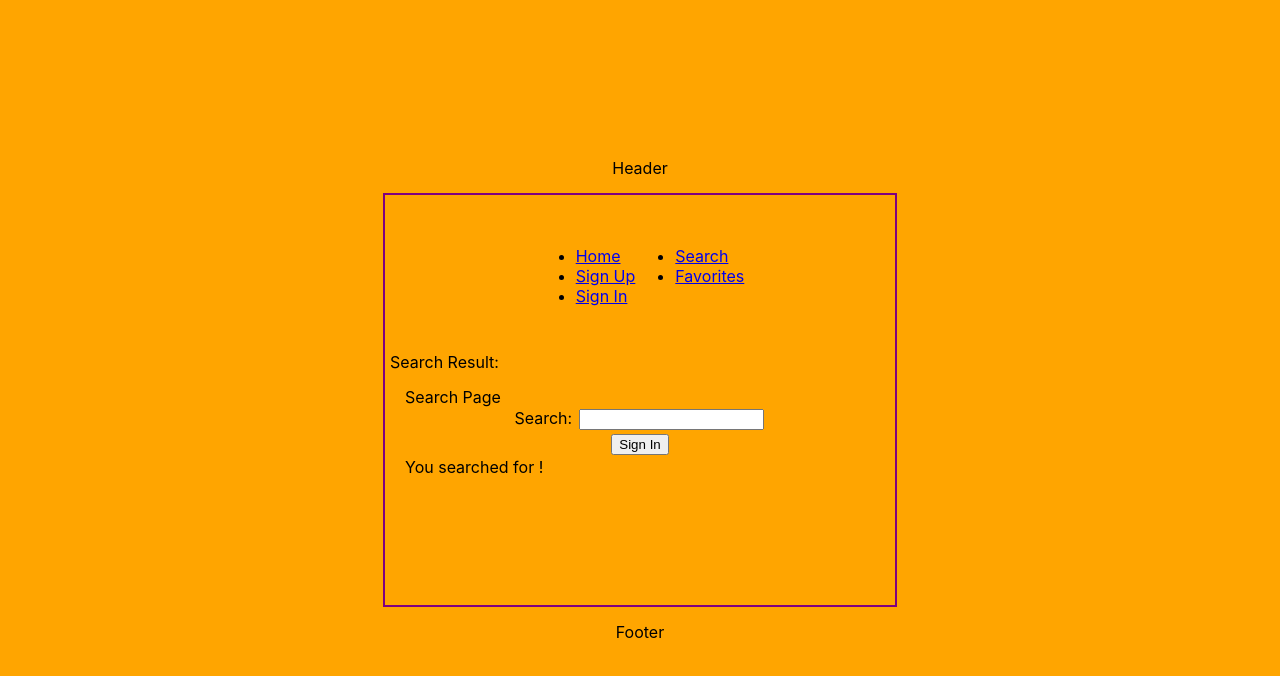
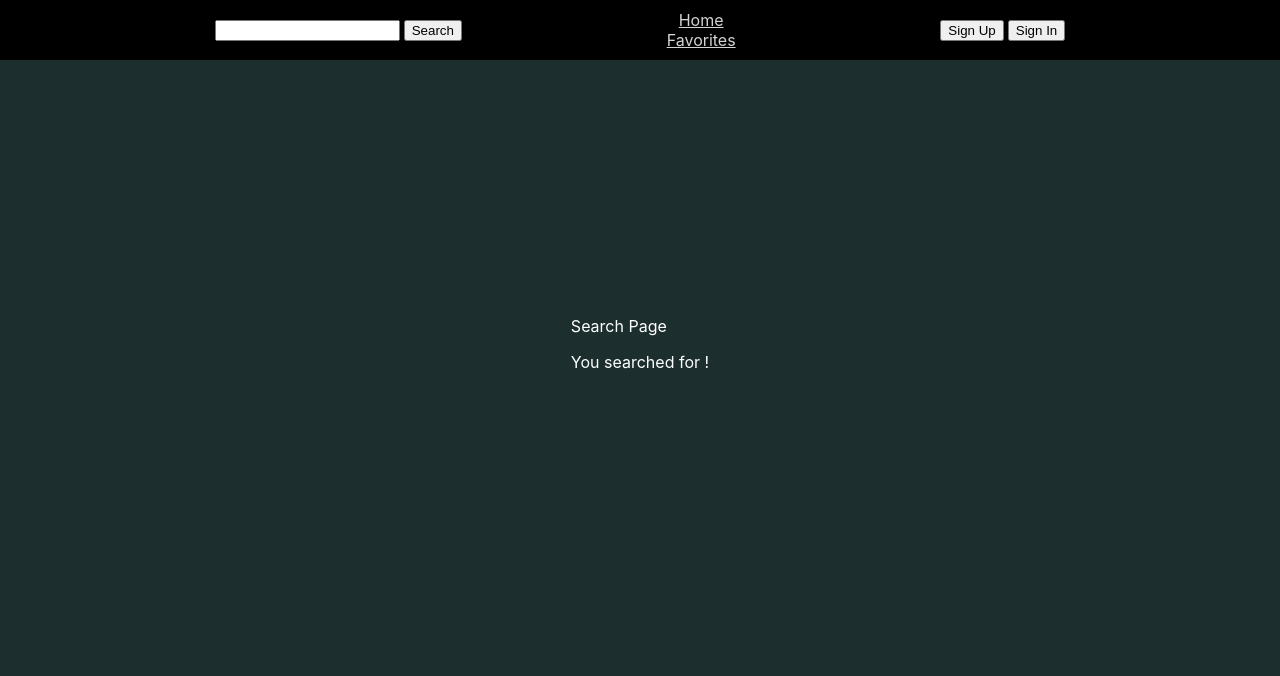
Before and after one commit to franco-ortega/lab-14-favorites-api-fe, a React (Create React App) app: page /search in a window 1280 px wide. Shown: the top 676 px of the page. Built offline with nearby package versions, Linux system fonts and the light colour scheme.

Commit message:
css changes with vh and vw

```diff
--- a/src/App.css
+++ b/src/App.css
@@ -1,44 +1,90 @@
-html {
-  height: 100%;
-  width: vw;
-  display: flex;
-  flex-direction: column  ;
-  justify-content: center;
+* {
+  box-sizing: border-box;
 }
 
 body {
   display: flex;
   flex-direction: row;
   align-items: center;
-  width: fit-content;
-  margin: auto;
-  height: 100%;
-  background-color: orange;
+  /* width: fit-content; */
+  /* margin: auto; */
+  /* height: 100vh; */
+  background-color: rgb(28, 46, 46);
+  color: white;
 }
 
 div {
-  margin: 10px;
-  padding: 5px;
+  /* margin: 10px;
+  padding: 5px; */
   /* border: solid 2px green; */
-  background-color: orange;
+}
+
+a {
+  color: lightgray;
 }
 
 input {
   margin: 2px;
 }
 
-button {
-  margin: 2px;
+ul {
+  margin: 0;
+  padding: 0;
+}
+
+li {
+  list-style: none;
 }
 
 .main-div{
-  height: 350px;
-  border: solid 2px purple;
+  /* margin: auto; */
+  height: 100vw;
+  width: 100vw;
+  /* border: solid 2px purple; */
 }
 
-.header-div, .footer-div {
+.shell-div {
+  display: flex;
+  flex-direction: column;
+  align-items: center;
+  /* justify-content: center; */
+  height: 100vh;
+  width: 100vw;
+}
+
+.switch-div {
+  display: flex;
+  flex-direction: column;
+  align-items: center;
+  justify-content: first baseline;
+  /* margin: auto; */
+  /* border: solid 2px blue; */
+  padding-top: 20%;
+}
+
+.header-div {
+  background-color: black;
+  /* color: whitesmoke; */
   text-align: center;
+  /* width: 100%; */
+  display: flex;
+  flex-direction: row;
+  /* align-self: center; */
+  justify-content: space-between;
+  padding: 10px;
+  width: 100vw;
 }
+
+.header-button-div {
+  display: flex;
+  flex-direction: row;
+  justify-content: flex-end
+}
+
+.header-search-form-div {
+  align-self: center;
+}
+
 
 .nav-div {
   display: flex;
@@ -52,20 +98,69 @@ button {
   width: fit-content;
 }
 
-.align-form {
+.signin-div, .signup-div {
+  text-align: center;
+}
+
+.search-form {
   display: flex;
   flex-direction: column;
   align-items: center;
 }
 
+
+.signin-form, .signup-form {
+  display: flex;
+  flex-direction: column;
+  align-items: flex-end;
+  margin: 5px;
+}
+
 button {
+  /* height: fit-content; */
   width: fit-content;
+  align-self: center;
 }
+
+button {
+  margin: 2px;
+}
+
+.search-button > a, .sign-in-button > a, .sign-up-button > a {
+  color: black;
+}
+
+.search-button > a:link, .sign-in-button > a:link, .sign-up-button > a:link {
+  text-decoration: none;
+}
+
+.signin-form-button, .signup-form-button {
+  margin: 3px;
+}
+
 
 
 @media (min-width: 600px) {
   .main-div {
-    height: 400px;
-    width: 500px;
+    height: 90vh;
+    width: 100vw;
+  }
+
+  .header-div {
+    background-color: black;
+    /* color: whitesmoke; */
+    text-align: center;
+    /* width: 100%; */
+    display: flex;
+    flex-direction: row;
+    justify-content: space-evenly;
+    padding: 10px;
+    width: 100vw;
+  }
+
+
+  .search-form {
+    display: flex;
+    flex-direction: row;
   }
 }
--- a/src/App.js
+++ b/src/App.js
@@ -6,13 +6,13 @@ import {
 } from 'react-router-dom';
 import './App.css';
 import Header from './Header.js';
-import Nav from './Nav.js';
+//import Nav from './Nav.js';
 import Home from './Home.js';
 import SignUp from './SignUp.js';
 import SignIn from './SignIn.js';
 import Search from './Search.js';
 import Favorites from './Favorites.js';
-import Footer from './Footer.js';
+//import Footer from './Footer.js';
 
 export default class App extends Component {
 
@@ -32,13 +32,15 @@ handleSubmitSearch = (e) => {
 
   render() {
     return (
-      <div>
-        <Header />
-        <div className='main-div'>
-
+      <div className='main-div'>
                 <Router>
-                  <Nav />
-                  Search Result: {this.state.searchTerm}
+                <div className='shell-div'>
+                <Header
+                handleSearchChange={this.handleSearchChange}
+                handleSubmitSearch={this.handleSubmitSearch}
+                searchTerm={this.state.searchTerm}
+                />
+                <div className='switch-div'>
                     <Switch>
                         <Route
                             path="/"
@@ -69,9 +71,11 @@ handleSubmitSearch = (e) => {
                           render={(routerProps) => <Favorites {...routerProps} />}
                         />
                     </Switch>
+                  </div>
+                  </div>
                 </Router>
-        </div>
-        <Footer />
+
+        {/* <Footer /> */}
       </div>
     )
   }
--- a/src/Header.js
+++ b/src/Header.js
@@ -1,10 +1,34 @@
-import React, { Component } from 'react'
+import React, { Component } from 'react';
+import { Link } from 'react-router-dom';
+import Nav from './Nav.js';
+
 
 export default class Header extends Component {
     render() {
         return (
             <div className='header-div'>
-                Header
+                <div className='header-search-form-div'>
+                    <form onSubmit={this.props.handleSubmitSearch} className='search-form'>
+                        <label>
+                            <input onChange={ this.props.handleSearchChange } value={this.searchTerm} />
+                        </label>
+                        <button className='search-button'>
+                        <Link to="/search">Search</Link>
+                        </button>
+                    </form>
+                </div>
+
+                <Nav />
+
+
+                <div className='header-button-div'>
+                    <button className='sign-up-button'>
+                        <Link to="/signup">Sign Up</Link>
+                    </button>
+                    <button className='sign-in-button'>
+                        <Link to="/signin">Sign In</Link>
+                    </button>
+                </div>
             </div>
         )
     }
--- a/src/Nav.js
+++ b/src/Nav.js
@@ -1,4 +1,4 @@
-import React, { Component } from 'react'
+import React, { Component } from 'react';
 import { Link } from 'react-router-dom';
 
 export default class Header extends Component {
@@ -8,11 +8,9 @@ export default class Header extends Component {
                 <div className='links-div'>
                     <ul>
                         <li><Link to="/">Home</Link></li>
-                        <li><Link to="/signup">Sign Up</Link></li>
-                        <li><Link to="/signin">Sign In</Link></li>
-                    </ul>
-                    <ul>
-                        <li><Link to="/search">Search</Link></li>
+                        {/* <li><Link to="/signup">Sign Up</Link></li>
+                        <li><Link to="/signin">Sign In</Link></li> */}
+                        {/* <li><Link to="/search">Search</Link></li> */}
                         <li><Link to="/favorites">Favorites</Link></li>
                     </ul>
                 </div>
--- a/src/Search.js
+++ b/src/Search.js
@@ -5,17 +5,20 @@ export default class Search extends Component {
 
     render() {
         return (
-            <div>
+            <div className='search-div'>
                 Search Page
-                <form onSubmit={this.props.handleSubmitSearch} className='align-form'>
+                {/* <form onSubmit={this.props.handleSubmitSearch} className='align-form'>
                     <label>
                         Search: <input onChange={ this.props.handleSearchChange } value={this.searchTerm} />
                     </label>
                     <button>
-                        Sign In
+                        Search
                     </button>
-                </form>
-                You searched for {this.props.searchTerm}!
+                </form> */}
+                <p>
+                    You searched for {this.props.searchTerm}!
+                </p>
+
             </div>
         )
     }
--- a/src/SignIn.js
+++ b/src/SignIn.js
@@ -3,16 +3,16 @@ import React, { Component } from 'react'
 export default class Footer extends Component {
     render() {
         return (
-            <div>
+            <div className='signin-div'>
                 Sign In
-                <form className='align-form'>
+                <form className='signin-form'>
                     <label>
                         Email: <input />
                     </label>
                     <label>
                         Password: <input />
                     </label>
-                    <button>
+                    <button className='signin-form-button'>
                         Sign In
                     </button>
                 </form>
--- a/src/SignUp.js
+++ b/src/SignUp.js
@@ -3,16 +3,16 @@ import React, { Component } from 'react'
 export default class Footer extends Component {
     render() {
         return (
-            <div>
+            <div className='signup-div'>
                 Sign Up
-                <form className='align-form'>
+                <form className='signup-form'>
                     <label>
                         Email: <input />
                     </label>
                     <label>
                         Password: <input />
                     </label>
-                    <button>
+                    <button className='signup-form-button'>
                         Sign Up
                     </button>
                 </form>
```
